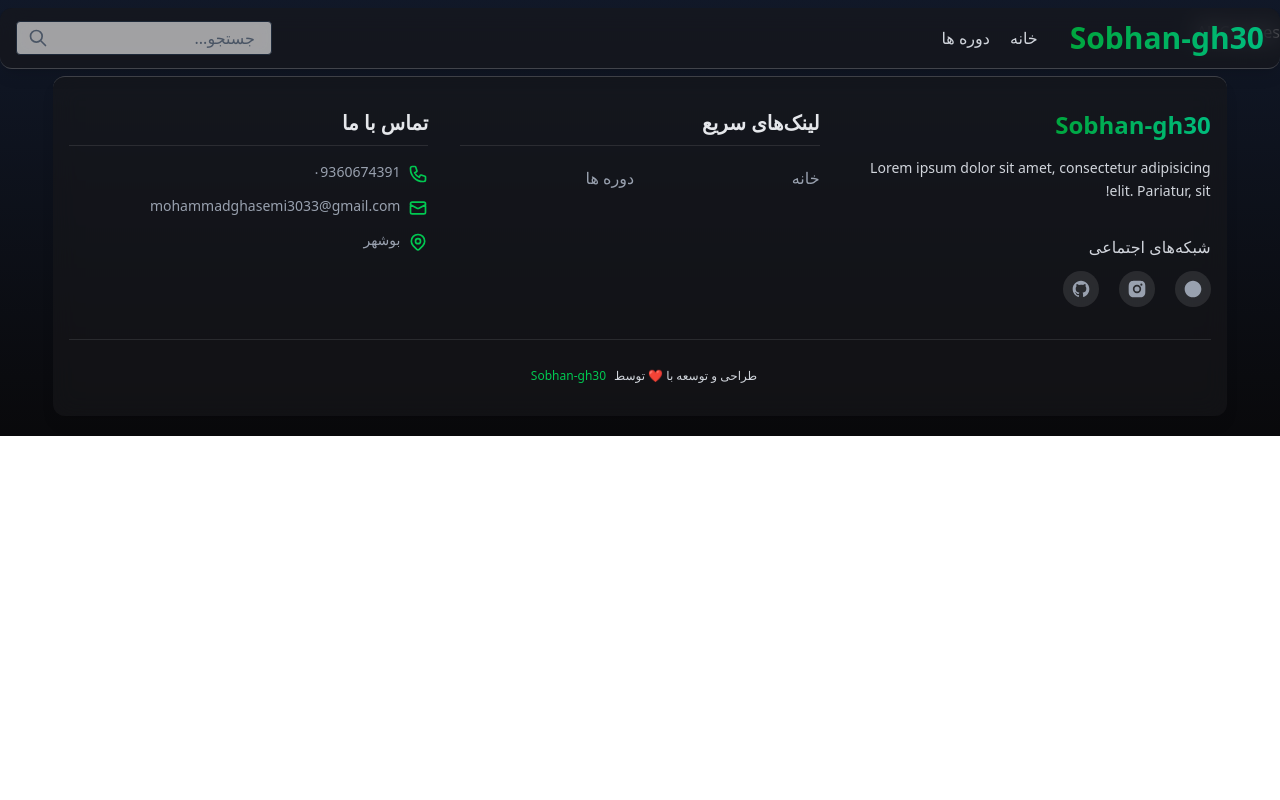
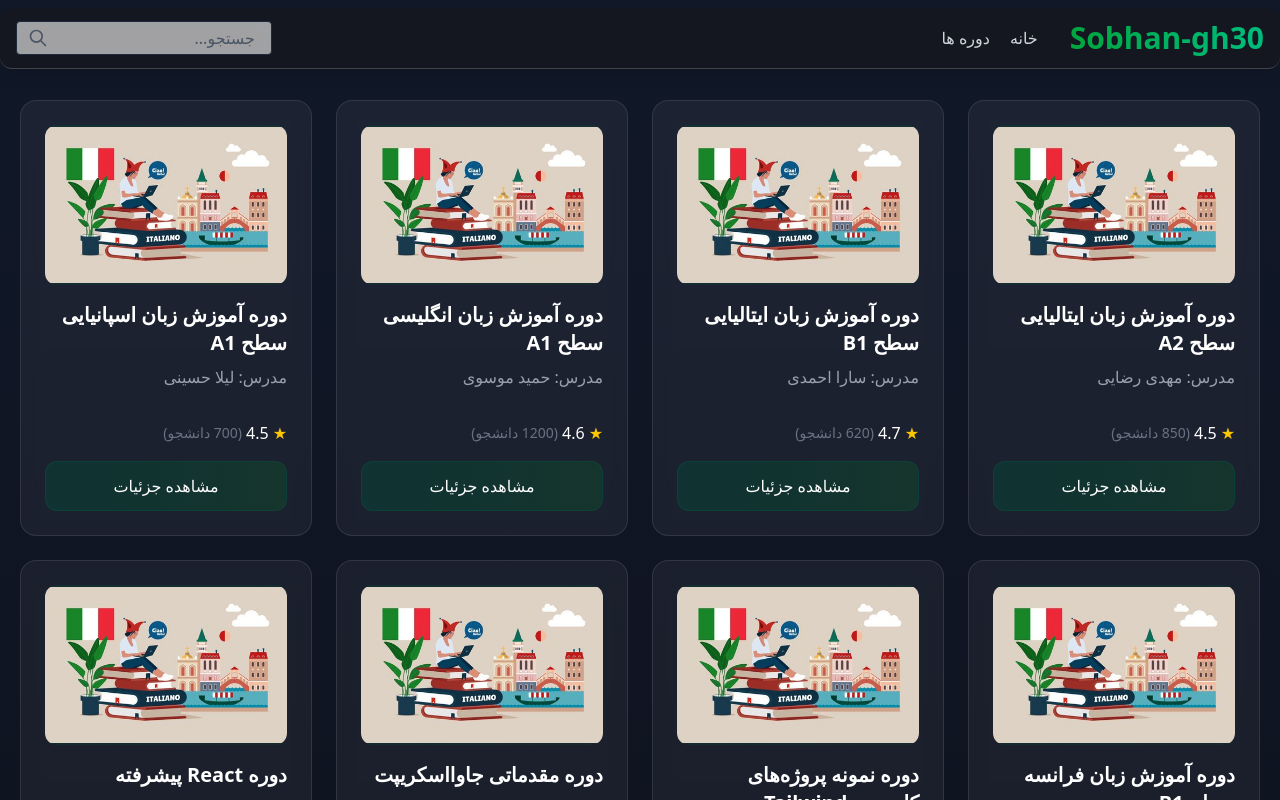
Before and after one commit to sobhan-gh30/online-course-react-spa, a React (Vite) app: page /courses in a window 1280 px wide. Shown: the top 800 px of the page. Built offline with nearby package versions, Linux system fonts and the light colour scheme.

Commit message:
feat : all courses page activated

```diff
--- a/src/pages/courses.jsx
+++ b/src/pages/courses.jsx
@@ -0,0 +1,47 @@
+import React, {useEffect, useState} from "react";
+import courses from "../data/courses.js";
+import CourseCart from "../components/commons/home/courseCart.jsx";
+import {motion} from "motion/react";
+
+export default function Courses() {
+
+    const [allCourses, setAllCourses] = useState([]);
+
+    useEffect(() => {
+        // 1. جمع کردن همه دوره‌ها
+        const all = courses.flatMap(category => category.courses);
+
+        setAllCourses(all);
+    }, []);
+
+
+
+    // انیمیشن‌های فریمر موشن
+    const containerVariants = {
+        hidden: { opacity: 0 },
+        visible: {
+            opacity: 1,
+            transition: {
+                staggerChildren: 0.1,
+                delayChildren: 0.2
+            }
+        }
+    };
+
+    return (
+        <motion.div
+            variants={containerVariants}
+            initial="hidden"
+            whileInView="visible"
+            viewport={{ once: true }}
+            className="container mx-auto px-5 py-20 grid grid-cols-1 md:grid-cols-2 lg:grid-cols-3 xl:grid-cols-4 gap-6"
+        >
+            {
+                allCourses.map((item)=>{
+                    return <span key={item.id}><CourseCart {...item} /></span>;
+                })
+            }
+        </motion.div>
+    )
+
+}
--- a/src/pages/home.jsx
+++ b/src/pages/home.jsx
@@ -1,9 +1,9 @@
 import React, {useEffect, useState} from 'react';
 import { motion } from "motion/react"
+import courses from "../data/courses.js"
 import Button from "../components/commons/btn.jsx";
 import HomeAnalytics from "../components/commons/home/homeAnalytics.jsx";
 import CourseCart from "../components/commons/home/courseCart.jsx";
-import courses from "../data/courses.js"
 import CategoryCart from "../components/commons/home/categoryCart.jsx";
 import {Link} from "react-router";
 
--- a/src/routes.jsx
+++ b/src/routes.jsx
@@ -1,6 +1,7 @@
 import {createBrowserRouter} from "react-router";
 import RootLayout from "./components/Layouts/layouts.jsx";
 import Home from "./pages/home.jsx";
+import Courses from "./pages/courses.jsx";
 
 export const router = createBrowserRouter([
     {
@@ -13,7 +14,7 @@ export const router = createBrowserRouter([
             },
             {
                 path: "/courses",
-                element: <div>All Courses</div>
+                element: <Courses/>
             },
             {
                 path: "/courses/:category",
```
